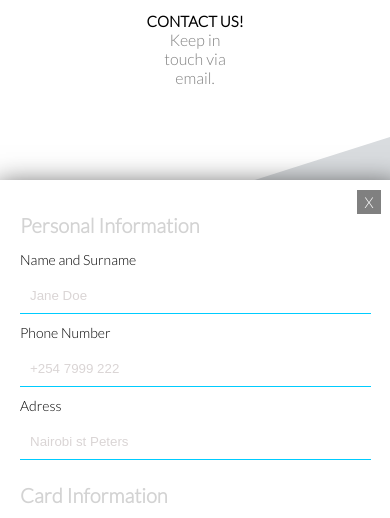
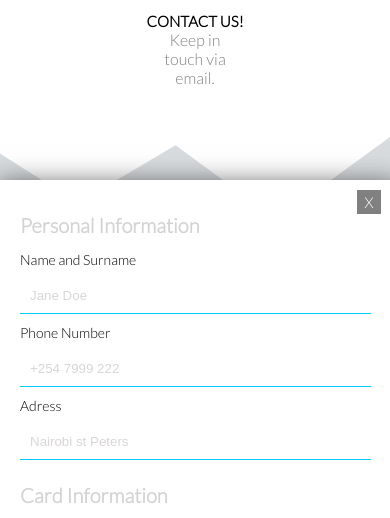
Before and after one commit to PerisOduol618/my-sneakers, a plain HTML site: page index.html in a window 390 px wide. Shown: the part 1100-1618 px from the top of the page. Drawn offline with Linux system fonts and the light colour scheme.

Commit message:
Make the page responsive

```diff
--- a/style.css
+++ b/style.css
@@ -452,7 +452,7 @@ footer {
     flex-direction: column;
   }
   .products {
-    /* clip-path: none; */
+    clip-path: polygon(45% 1%, 71% 10%, 100% 0, 100% 100%, 81% 100%, 50% 100%, 20% 100%, 0 100%, 0 2%, 20% 8%);
     display: flex;
     flex-direction: column;
     align-items: center;
```
